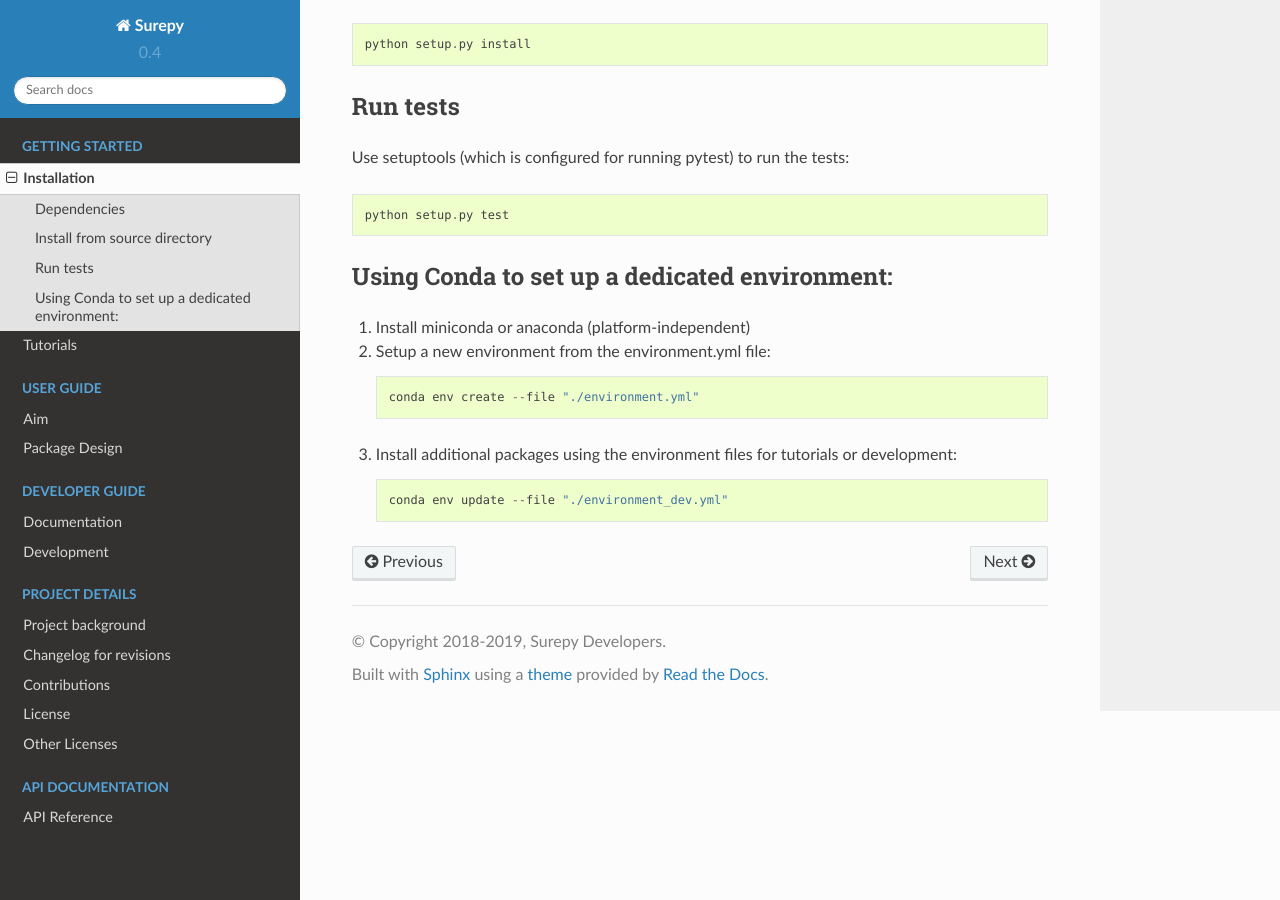
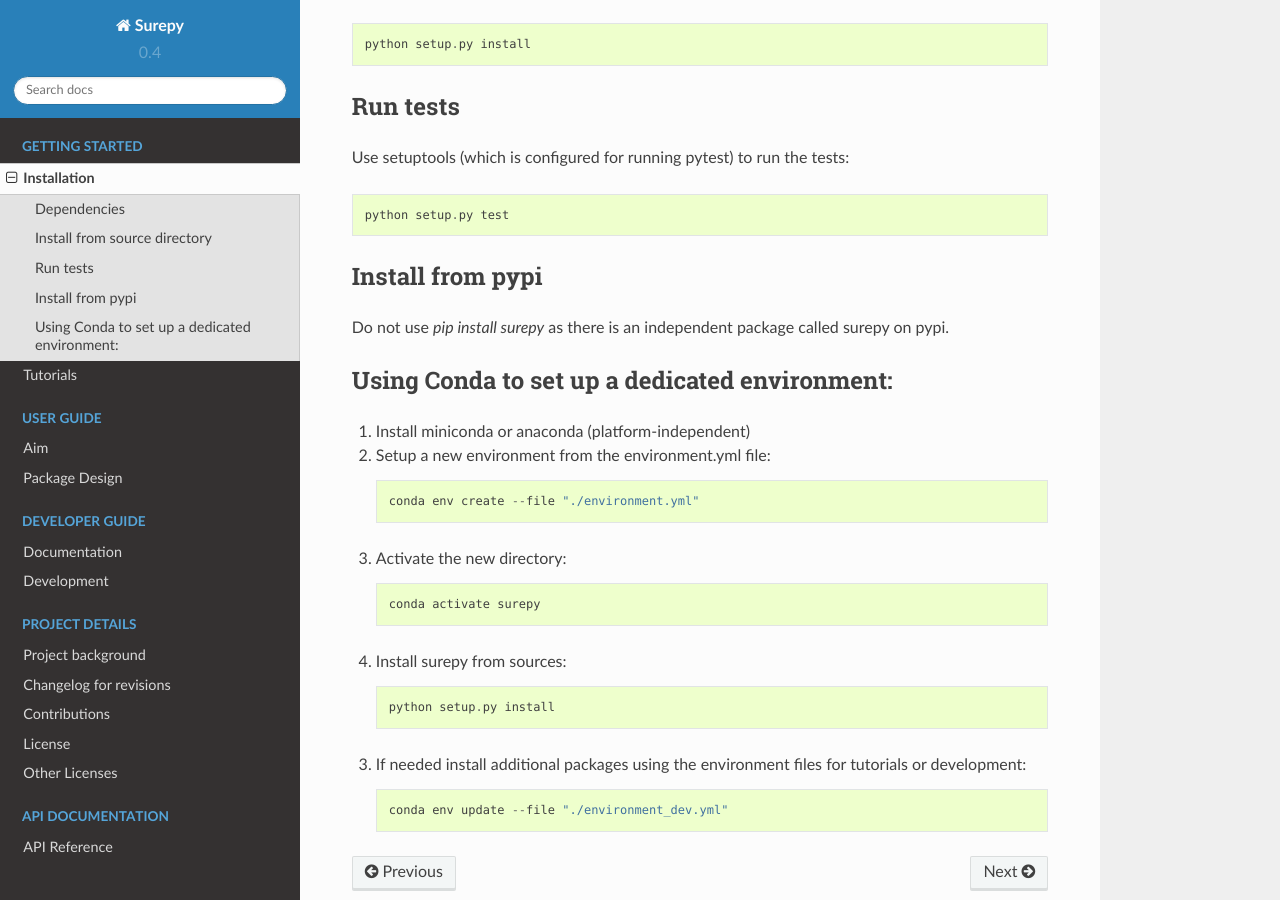
Before and after one commit to super-resolution/Locan, a Sphinx documentation site: the page built from docs/installation.rst, in a window 1280 px wide and 900 px high, scrolled down 417 px. Built offline with Sphinx 7.4.7 and the Read the Docs theme 2.0.0, drawn with Linux system fonts in a browser that asks for light colours.

```diff
--- a/docs/installation.rst
+++ b/docs/installation.rst
@@ -29,6 +29,12 @@
     python setup.py test
 
 
+Install from pypi
+------------------------------
+
+Do not use `pip install surepy` as there is an independent package called surepy on pypi.
+
+
 Using Conda to set up a dedicated environment:
 ------------------------------------------------------------------------------------------
 
@@ -37,6 +43,14 @@
 
 	conda env create --file "./environment.yml"
 
-3) Install additional packages using the environment files for tutorials or development::
+3) Activate the new directory::
+
+    conda activate surepy
+
+4) Install surepy from sources::
+
+    python setup.py install
+
+3) If needed install additional packages using the environment files for tutorials or development::
 
     conda env update --file "./environment_dev.yml"
```
